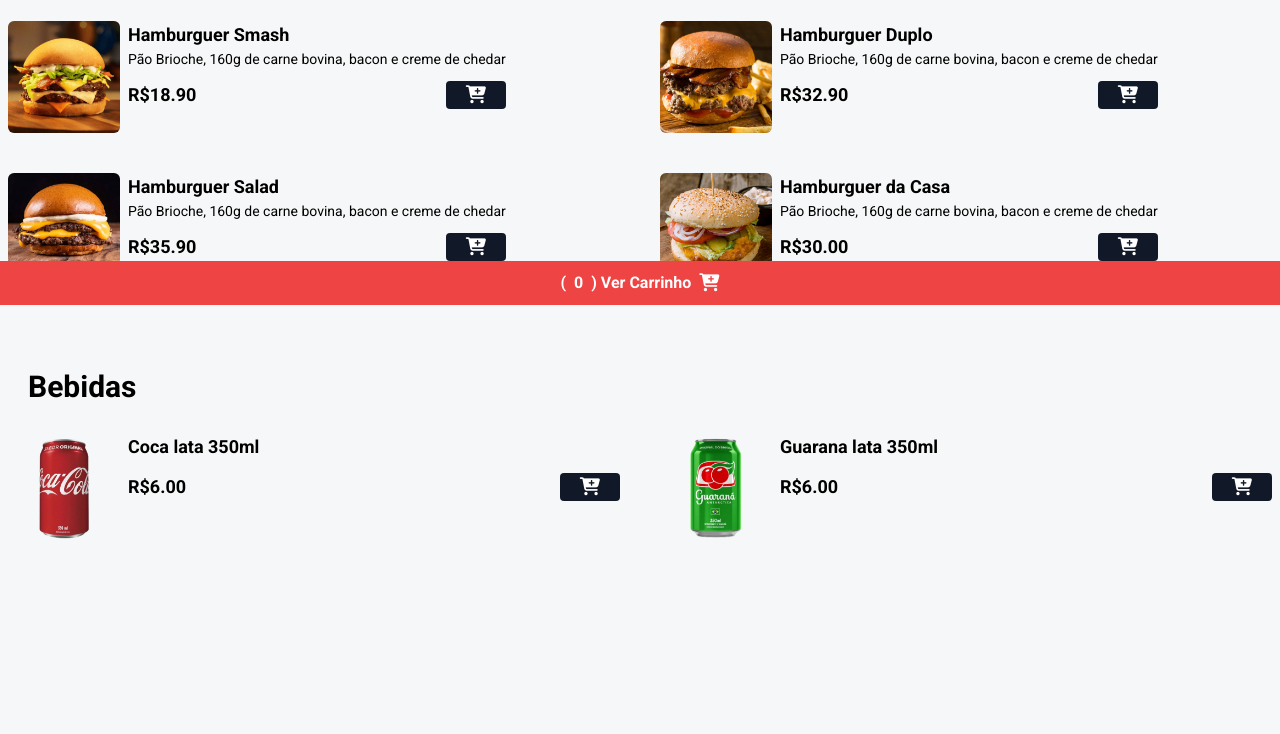
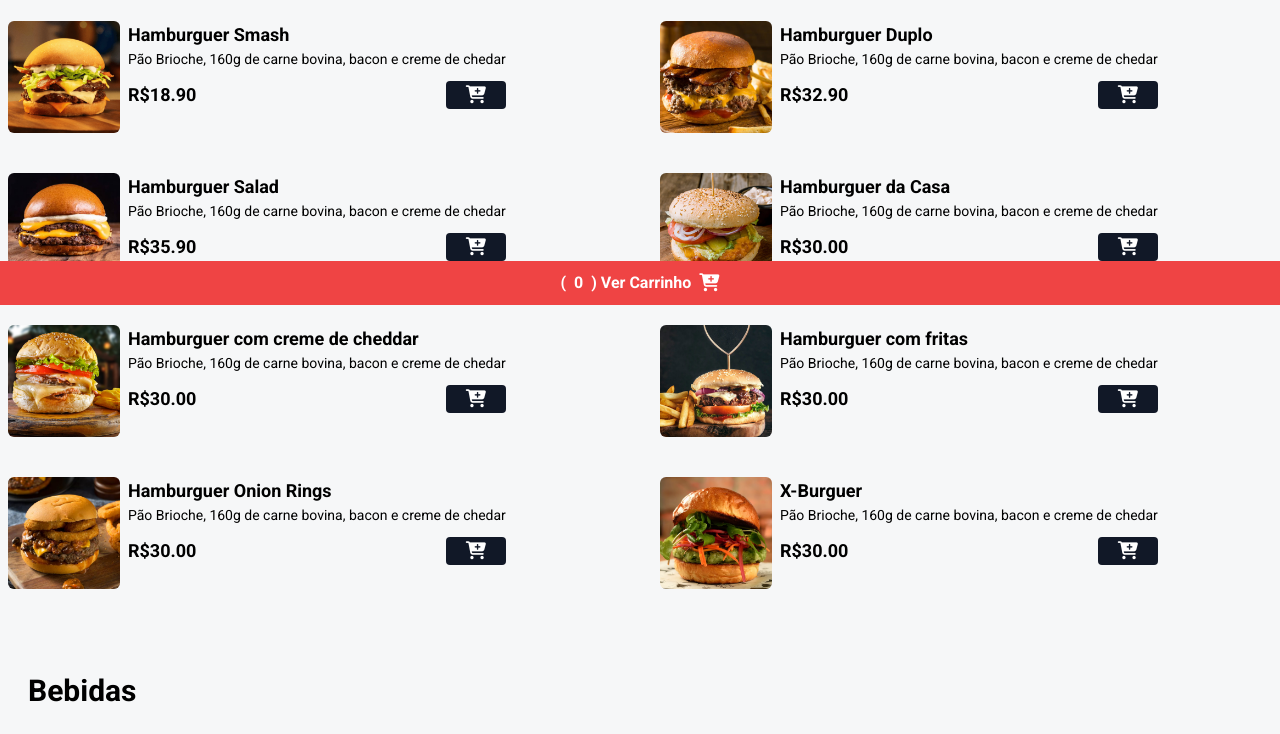
Before and after one commit to devBSousa/cardapiodigital, a website: page index.html in a window 1280 px wide. Shown: the part 495-1229 px from the top of the page. Before the commit the page ends 1104 px from the top, so only its background shows below. Drawn offline with nearby package versions, Linux system fonts and the light colour scheme.

Commit message:
Update index.html

```diff
--- a/index.html
+++ b/index.html
@@ -4,6 +4,7 @@
 <head>
     <meta charset="UTF-8">
     <meta name="viewport" content="width=device-width, initial-scale=1.0">
+    <link rel="stylesheet" type="text/css" href="https://cdn.jsdelivr.net/npm/toastify-js/src/toastify.min.css" />
     <link rel="preconnect" href="https://fonts.googleapis.com">
     <link rel="preconnect" href="https://fonts.gstatic.com" crossorigin>
     <link href="https://fonts.googleapis.com/css2?family=Roboto:ital,wght@0,400;0,500;0,700;1,100&display=swap" rel="stylesheet">
@@ -118,6 +119,94 @@
                     </div>
                 </div>
             </div>
+
+
+            <div class="flex gap-2">
+                <img src="assets/hamb-5.png"
+                    alt="Smash"
+                    class="w-28 h-28 rounded-md hover:scale-110 hover:-rotate-2 duration-300">
+                <div>
+                    <p class="font-bold text-lg">Hamburguer com creme de cheddar</p>
+                    <p class="text-sm">Pão Brioche, 160g de carne bovina, bacon e creme de chedar</p>
+
+                    <div class="flex items-center gap-2 justify-between mt-3">
+                        <p class="font-bold text-lg">R$30.00</p>
+                        <button
+                            class="bg-gray-900 px-5 rounded add-to-cart-btn"
+                            data-name="Hamburguer com creme de cheddar"
+                            data-price="30.00"
+                            >
+                            <i class="fa fa-cart-plus text-lg text-white"></i>
+                        </button>
+                    </div>
+                </div>
+            </div>
+
+
+            <div class="flex gap-2">
+                <img src="assets/hamb-6.png"
+                    alt="Smash"
+                    class="w-28 h-28 rounded-md hover:scale-110 hover:-rotate-2 duration-300">
+                <div>
+                    <p class="font-bold text-lg">Hamburguer com fritas</p>
+                    <p class="text-sm">Pão Brioche, 160g de carne bovina, bacon e creme de chedar</p>
+
+                    <div class="flex items-center gap-2 justify-between mt-3">
+                        <p class="font-bold text-lg">R$30.00</p>
+                        <button
+                            class="bg-gray-900 px-5 rounded add-to-cart-btn"
+                            data-name="Hamburguer com fritas"
+                            data-price="30.00"
+                            >
+                            <i class="fa fa-cart-plus text-lg text-white"></i>
+                        </button>
+                    </div>
+                </div>
+            </div>
+
+
+            <div class="flex gap-2">
+                <img src="assets/hamb-7.png"
+                    alt="Smash"
+                    class="w-28 h-28 rounded-md hover:scale-110 hover:-rotate-2 duration-300">
+                <div>
+                    <p class="font-bold text-lg">Hamburguer Onion Rings</p>
+                    <p class="text-sm">Pão Brioche, 160g de carne bovina, bacon e creme de chedar</p>
+
+                    <div class="flex items-center gap-2 justify-between mt-3">
+                        <p class="font-bold text-lg">R$30.00</p>
+                        <button
+                            class="bg-gray-900 px-5 rounded add-to-cart-btn"
+                            data-name="Hamburguer Onion Rings"
+                            data-price="30.00"
+                            >
+                            <i class="fa fa-cart-plus text-lg text-white"></i>
+                        </button>
+                    </div>
+                </div>
+            </div>
+
+
+            <div class="flex gap-2">
+                <img src="assets/hamb-8.png"
+                    alt="Smash"
+                    class="w-28 h-28 rounded-md hover:scale-110 hover:-rotate-2 duration-300">
+                <div>
+                    <p class="font-bold text-lg">X-Burguer</p>
+                    <p class="text-sm">Pão Brioche, 160g de carne bovina, bacon e creme de chedar</p>
+
+                    <div class="flex items-center gap-2 justify-between mt-3">
+                        <p class="font-bold text-lg">R$30.00</p>
+                        <button
+                            class="bg-gray-900 px-5 rounded add-to-cart-btn"
+                            data-name="X-Burguer"
+                            data-price="30.00"
+                            >
+                            <i class="fa fa-cart-plus text-lg text-white"></i>
+                        </button>
+                    </div>
+                </div>
+            </div>
         </main >
 
         <div class="mx-auto max-w-7xl px-2 my-2">
@@ -168,15 +257,17 @@
                 </div>
             </div>
 
+
+
         </div>
     </div>
     <!--Fim do menu-->
 
     <!--Modal-->
-    <div id="cart-modal" class="bg-black/50 w-full h-full fixed top-0 left-0 z-[99] items-center justify-center hidden">
-        <div class="bg-white p-5 rounded-md min-w-[90%] md:min-w-[600px]">
+    <div id="cart-modal" class="bg-black/50 w-full h-full fixed top-0 left-0 z-[99] items-center justify-center hidden scroll-m-5">
+        <div id="cart" class="bg-white p-5 rounded-md min-w-[90%] md:min-w-[600px] min-h[600px] overflow-auto">
             <h2 class="text-center text-bold text-2xl mb-2">Meu carrinho</h2>
-            <div id="cart-items" class="flex justify-between mb-2 flex-col"></div>
+            <div id="cart-items" class="flex justify-between mb-2 flex-col "></div>
 
             <p class="font-bold">Total: <span id="cart-total">0.00</span></p>
 
@@ -211,6 +302,7 @@
            <i class="fa fa-cart-plus text-lg text-white"></i>
         </button>
     </footer>
-  <script src="script.js"></script>
+    <script type="text/javascript" src="https://cdn.jsdelivr.net/npm/toastify-js"></script>
+    <script src="script.js"></script>
 </body>
 </html>
```
